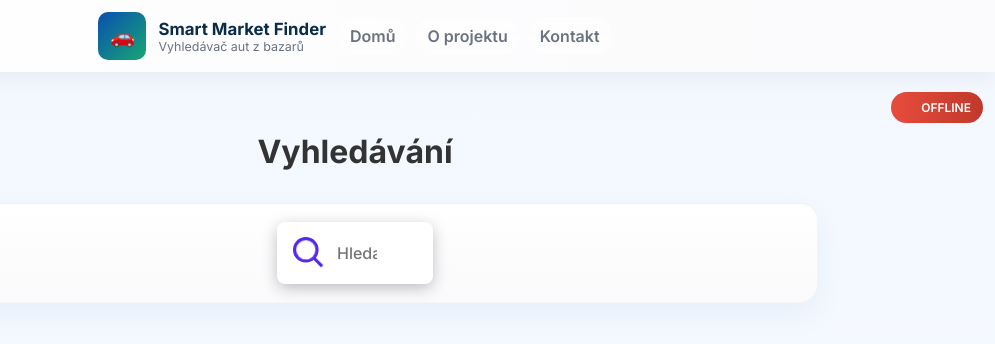
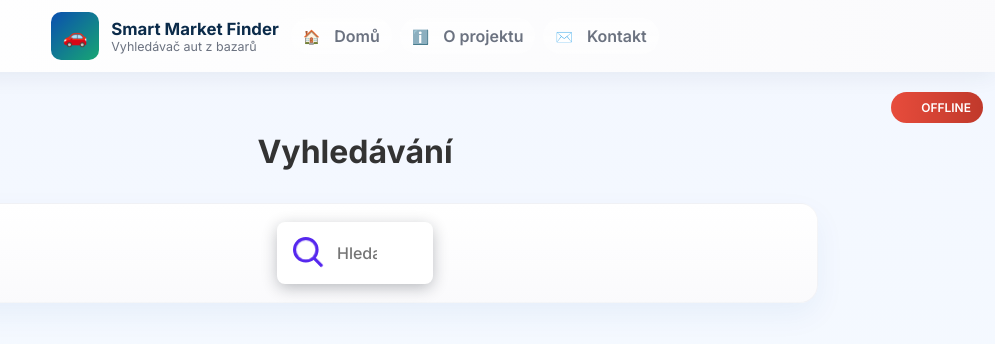
Before and after one commit to Maximus9393/SaaS_inzerce, a React (Create React App) app in the folder smart-market-finder-1/frontend/: page / in a window 1280 px wide. Shown: the top 344 px of the page, without its empty margins (285-1280 px from the left). Built offline with nearby package versions, Linux system fonts and the light colour scheme; no server answers.

Commit message:
feat(ui): CodePen-like nav icons + underline, autofocus (/ shortcut), inline spinner, precise input measurement

```diff
--- a/smart-market-finder-1/frontend/src/components/AnimatedSearch.tsx
+++ b/smart-market-finder-1/frontend/src/components/AnimatedSearch.tsx
@@ -3,9 +3,12 @@ import React, { useEffect, useRef, useState } from 'react';
 type Props = {
   onSearch: (params: { keywords?: string; location?: string }) => void;
   children?: React.ReactNode;
+  loading?: boolean;
+  autofocus?: boolean;
 };
 
-export default function AnimatedSearch({ onSearch, children }: Props) {
+export default function AnimatedSearch(props: Props) {
+  const { onSearch, children, loading = false, autofocus = false } = props;
   const rootRef = useRef<HTMLDivElement | null>(null);
   const barRef = useRef<HTMLDivElement | null>(null);
   const inputRef = useRef<HTMLInputElement | null>(null);
@@ -30,6 +33,21 @@ export default function AnimatedSearch({ onSearch, children }: Props) {
   }
 
   useEffect(() => { resizeForText(keywords); }, [keywords]);
+
+  // autofocus and shortcut: focus input on mount or when user presses '/'
+  useEffect(() => {
+    if (autofocus && inputRef.current) inputRef.current.focus();
+    function onKey(e: KeyboardEvent) {
+      // ignore if typing in inputs or modifiers used
+      const tag = (document.activeElement && document.activeElement.tagName) || '';
+      if (e.key === '/' && tag !== 'INPUT' && tag !== 'TEXTAREA' && !e.metaKey && !e.ctrlKey && !e.altKey) {
+        e.preventDefault();
+        inputRef.current?.focus();
+      }
+    }
+    document.addEventListener('keydown', onKey);
+    return () => document.removeEventListener('keydown', onKey);
+  }, [autofocus]);
 
   useEffect(() => {
     return () => { /* cleanup timeouts by resetting class */ setCls(''); };
@@ -86,13 +104,16 @@ export default function AnimatedSearch({ onSearch, children }: Props) {
   }
 
   return (
-    <div className={`animated-search ${cls}`} ref={rootRef} style={{ width: 92 }}>
+  <div className={`animated-search ${cls}`} ref={rootRef} style={{ width: 92 }}>
       <div className="bar" ref={barRef}>
         <div className="icon"><i /></div>
       </div>
       <form onSubmit={submit}>
         <input ref={inputRef} type="text" value={keywords} onChange={e => setKeywords(e.target.value)} placeholder="Hledat (např. Octavia, BMW)" />
-        <span ref={spanRef} style={{ display: 'none', whiteSpace: 'pre' }} />
+    {/* hidden span used for precise measurement */}
+    <span aria-hidden ref={spanRef} style={{ position: 'absolute', visibility: 'hidden', height: 0, overflow: 'hidden', whiteSpace: 'pre' }} />
+    {/* inline spinner while loading */}
+    {loading ? <div className="inline-spinner" aria-hidden /> : null}
       </form>
       <div className="close" onClick={reset} role="button" aria-label="Close" />
       <div className="results-panel" ref={listRef}>
--- a/smart-market-finder-1/frontend/src/components/Header.tsx
+++ b/smart-market-finder-1/frontend/src/components/Header.tsx
@@ -18,9 +18,9 @@ const Header: React.FC = () => {
           </div>
         </div>
         <nav className="site-nav" aria-label="Hlavní navigace">
-          <Link to="/">Domů</Link>
-          <Link to="/about">O projektu</Link>
-          <Link to="/contact">Kontakt</Link>
+          <Link to="/" aria-current="page"><span className="nav-icon">🏠</span> Domů <span className="nav-underline" /></Link>
+          <Link to="/about"><span className="nav-icon">ℹ️</span> O projektu <span className="nav-underline" /></Link>
+          <Link to="/contact"><span className="nav-icon">✉️</span> Kontakt <span className="nav-underline" /></Link>
         </nav>
       </div>
     </header>
--- a/smart-market-finder-1/frontend/src/pages/Home.tsx
+++ b/smart-market-finder-1/frontend/src/pages/Home.tsx
@@ -45,9 +45,9 @@ const Home: React.FC = () => {
     return (
         <div className="container minimal-center">
             <h1 style={{ margin: '8px 0 6px 0' }}>Vyhledávání</h1>
-            <div className="search-wrap hero-search" style={{ width: '100%', display: 'flex', justifyContent: 'center' }}>
-                <AnimatedSearch onSearch={handleSearch}>
-                    <ResultsList results={results} loading={loading} />
+            <div className="search-wrap hero-search hero-center" style={{ width: '100%' }}>
+                <AnimatedSearch onSearch={handleSearch} loading={loading} autofocus>
+                    {results && results.length ? <ResultsList results={results} loading={loading} /> : null}
                 </AnimatedSearch>
             </div>
         </div>
--- a/smart-market-finder-1/frontend/src/styles/main.css
+++ b/smart-market-finder-1/frontend/src/styles/main.css
@@ -181,6 +181,15 @@ h1, h2, h3 {
 .site-nav a { margin-left:0; color:var(--muted); text-decoration:none; padding:8px 12px; border-radius:999px; background: linear-gradient(180deg, rgba(255,255,255,0.6), rgba(255,255,255,0.4)); box-shadow: none; font-weight:600 }
 .site-nav a:hover { background: linear-gradient(90deg, rgba(10,79,176,0.06), rgba(255,255,255,0.9)); color: var(--text); transform: translateY(-2px); }
 .site-nav .cta-link { background: linear-gradient(180deg,var(--accent),var(--accent-600)); color:#fff; margin-left:6px; box-shadow: var(--shadow-sm); }
+
+/* nav icon + animated underline */
+.site-nav .nav-icon { margin-right: 8px; font-size: 14px }
+.site-nav a { position: relative; display: inline-flex; align-items: center; gap:6px }
+.site-nav .nav-underline { position: absolute; left: 12px; right: 12px; bottom: -8px; height: 3px; border-radius: 6px; background: transparent; transform: scaleX(0); transition: transform .28s cubic-bezier(.2,.9,.3,1), background .28s ease; }
+.site-nav a:hover .nav-underline { transform: scaleX(1); background: linear-gradient(90deg,var(--primary),var(--primary-600)); }
+
+/* inline spinner inside the animated search */
+.inline-spinner { width:18px; height:18px; border-radius:50%; border:2px solid rgba(255,255,255,0.4); border-top-color: rgba(255,255,255,0.9); margin-left:8px; animation: spin 0.9s linear infinite; display:inline-block }
 
 /* Header polish */
 .site-header-inner { display:flex; align-items:center; justify-content:space-between; gap:12px; }
```
